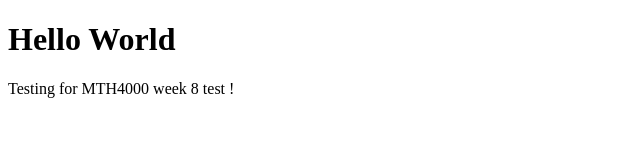
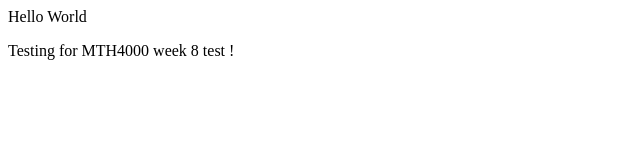
Before and after one commit to ame0110/ame0110.github.io, a plain HTML site: page index.html in a window 1280 px wide. Shown: the whole page, without its empty margins (0-640 px from the left). Drawn offline with Linux system fonts and the light colour scheme.

Commit message:
Update index.html

```diff
--- a/index.html
+++ b/index.html
@@ -6,7 +6,7 @@
 </head>
 
  <body>
- <h1>Hello World</h1>
+ Hello World
  <p>Testing for MTH4000 week 8 test !</p>
 </body>
 
```
